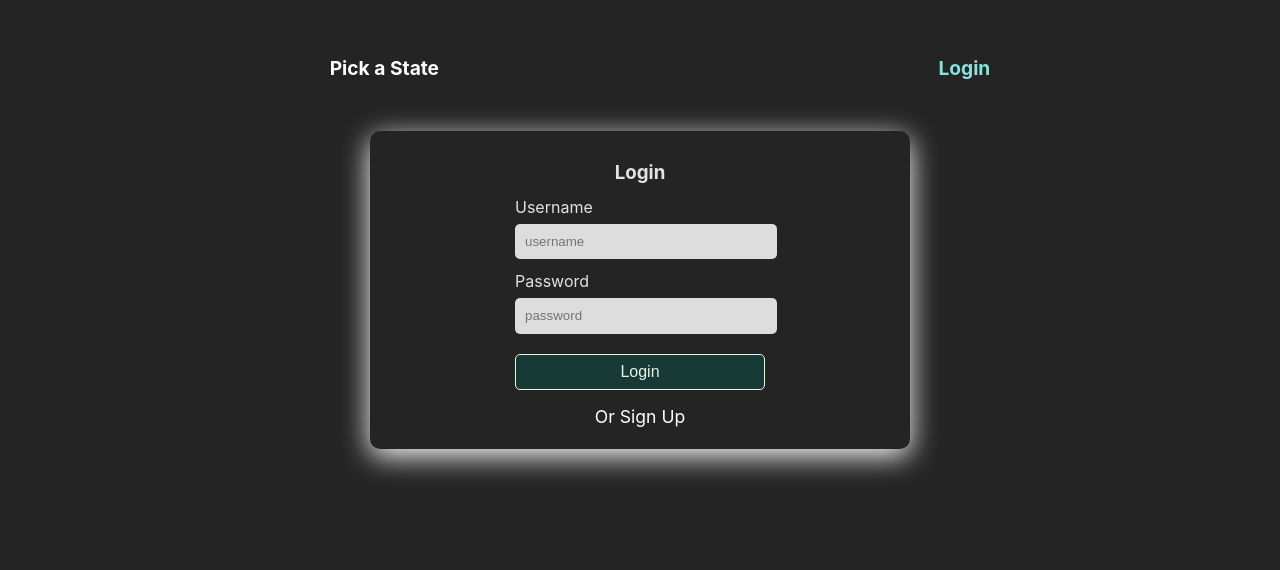
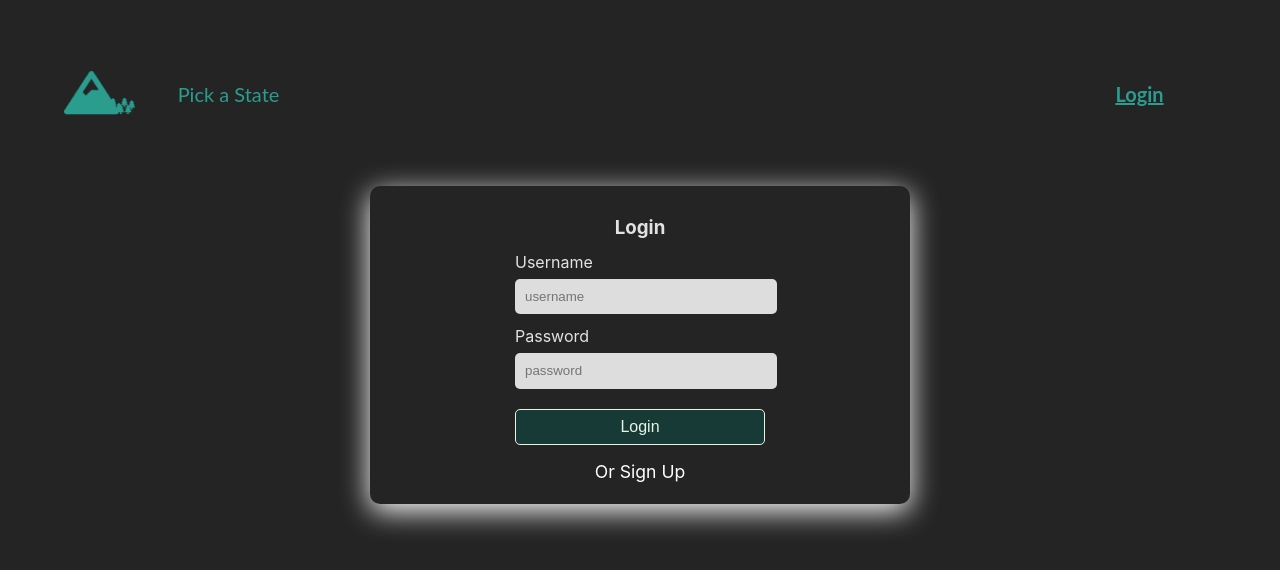
Before and after one commit to calgil/parks-app, a React (Vite) app: page /login in a window 1280 px wide. Shown: the top 570 px of the page. Built offline with nearby package versions, Linux system fonts and the light colour scheme.

Commit message:
navbar complete

```diff
--- a/src/Components/Navbar/Navbar.jsx
+++ b/src/Components/Navbar/Navbar.jsx
@@ -2,27 +2,32 @@ import s from "./Navbar.module.css";
 import { NavLink } from "react-router-dom";
 import { UserInfo } from "../UserInfo/UserInfo";
 import { useRootLoaderData } from "../Root/Root";
+import logo from "../../assets/logo.png";
 import classNames from "classnames";
 
 export const Navbar = () => {
   const { user } = useRootLoaderData();
+
   return (
-    <nav>
+    <nav className={s.nav}>
+      <div className={s.logo}>
+        <a href="/">
+          <img src={logo} alt="logo" />
+        </a>
+      </div>
       <ul className={s.navbar}>
-        <li className={s.li}>
+        <li className={s.linkContainer}>
           <NavLink
-            className={({ isActive }) =>
-              isActive ? `${s.link} ${s.active}` : `${s.link}`
-            }
+            className={({ isActive }) => (isActive ? `${s.active}` : undefined)}
             to="/"
           >
             Pick a State
           </NavLink>
         </li>
-        {user ? (
-          <UserInfo userId={user.id} />
-        ) : (
-          <li className={s.li}>
+        {user && <UserInfo />}
+      </ul>
+      {!user && (
+        <div className={s.linkContainer}>
           <NavLink
             className={({ isActive }) =>
               isActive ? `${s.link} ${s.active}` : `${s.link}`
@@ -31,9 +36,8 @@ export const Navbar = () => {
           >
             Login
           </NavLink>
-          </li>
+        </div>
       )}
-      </ul>
     </nav>
   );
 };
--- a/src/Components/Navbar/Navbar.module.css
+++ b/src/Components/Navbar/Navbar.module.css
@@ -1,27 +1,46 @@
+.nav {
+  display: flex;
+  align-items: center;
+  justify-content: space-between;
+  max-width: 1200px;
+  height: 80px;
+  margin-left: 56px;
+  margin-top: 56px;
+  margin-right: 80px;
+}
+
 .navbar {
   display: flex;
   align-items: center;
-  justify-content: space-around;
+  flex: 1;
 }
 
-.li {
-  list-style: none;
-}
-.link {
-  text-decoration: none;
-  color: white;
-  font-size: 1.2rem;
-  font-weight: 700;
+.logo {
+  max-width: 72px;
 }
 
-.link:visited {
-  color: white;
+.linkContainer {
+  list-style: none;
+  min-width: 105px;
+}
+.linkContainer a {
+  text-decoration: none;
+  font-family: "Lato";
+  font-style: normal;
+  font-weight: 400;
+  font-size: 1.25rem;
+  line-height: 1.25rem;
+  color: #2a9d8f;
+  transition: all 150ms ease-in-out;
 }
 
-.link:hover {
+.linkContainer a:hover {
+  text-decoration: underline;
+  font-weight: 600;
+}
+
+.linkContainer a:active,
+.linkContainer .active {
+  font-weight: 700;
   text-decoration: underline;
 }
-
-.link.active {
-  color: rgb(136, 226, 220);
-}
--- a/src/Components/UserActions/UserActions.jsx
+++ b/src/Components/UserActions/UserActions.jsx
@@ -11,7 +11,6 @@ export const deleteAction = async ({ params }) => {
 };
 
 export const logoutAction = () => {
-  console.log("logout");
   localStorage.removeItem("user");
   return redirect("/");
 };
@@ -20,9 +19,6 @@ export const UserActions = () => {
   const { user } = useRootLoaderData();
   const [showActions, setShowActions] = useState(false);
   const actionContainerRef = useRef(null);
-
-  // TODO: Refactor click outside function
-  // This works to close the 'user actions' dropdown, but I am sure there is a better way
 
   const handleClickOutside = (e) => {
     if (
@@ -44,7 +40,10 @@ export const UserActions = () => {
       className={s.actionContainer}
       onClick={() => setShowActions(true)}
     >
-      <h3 className={s.username}>
+      {/* <h3 className={s.username}> */}
+      <h3
+        className={showActions ? `${s.username} ${s.active}` : `${s.username}`}
+      >
         Hi, {capitalizeFirstLetter(user.username)}!
       </h3>
       <button className={s.actionBtn}>
--- a/src/Components/UserActions/UserActions.module.css
+++ b/src/Components/UserActions/UserActions.module.css
@@ -4,13 +4,25 @@
   font-weight: 900;
 }
 
-.actionContainer:hover {
-  text-decoration: underline;
+.username {
+  display: inline;
+  font-family: "Lato";
+  font-style: normal;
+  font-weight: 400;
+  font-size: 1.25rem;
+  line-height: 1.25rem;
+  color: #2a9d8f;
+  cursor: pointer;
 }
 
-.username {
-  display: inline;
-  font-size: 1.1rem;
+.username:hover {
+  text-decoration: underline;
+  font-weight: 600;
+}
+
+.username.active {
+  font-weight: 700;
+  text-decoration: underline;
 }
 
 .actionBtn {
@@ -18,7 +30,8 @@
   border: none;
   margin-left: 5px;
   font-size: 1rem;
-  color: white;
+  color: #2a9d8f;
+  cursor: pointer;
 }
 
 .actionsDropdown {
--- a/src/Components/UserInfo/UserInfo.jsx
+++ b/src/Components/UserInfo/UserInfo.jsx
@@ -1,31 +1,34 @@
 import s from "./UserInfo.module.css";
 import { NavLink } from "react-router-dom";
 import { UserActions } from "../UserActions/UserActions";
+import { useRootLoaderData } from "../Root/Root";
 
-export const UserInfo = ({ userId }) => {
+export const UserInfo = () => {
   return (
+    <div className={s.userLinks}>
       <ul className={s.navbar}>
-      <li className={s.li}>
+        <li className={s.linkContainer}>
           <NavLink
             className={({ isActive }) =>
               isActive ? `${s.link} ${s.active}` : `${s.link}`
             }
-          to={`/visited/${userId}`}
+            to={"/visited"}
           >
             Visited
           </NavLink>
         </li>
-      <li className={s.li}>
+        <li className={s.linkContainer}>
           <NavLink
             className={({ isActive }) =>
               isActive ? `${s.link} ${s.active}` : `${s.link}`
             }
-          to={`/next-adventure/${userId}`}
+            to={"/next-adventure"}
           >
             Next Adventure
           </NavLink>
         </li>
+      </ul>
       <UserActions />
-    </ul>
+    </div>
   );
 };
--- a/src/Components/UserInfo/UserInfo.module.css
+++ b/src/Components/UserInfo/UserInfo.module.css
@@ -1,29 +1,39 @@
+.userLinks {
+  display: flex;
+  align-items: center;
+  width: 100%;
+}
+
 .navbar {
   display: flex;
   align-items: center;
-  justify-content: space-around;
   flex: 1;
+  gap: 20px;
 }
 
-.li {
+.linkContainer {
   list-style: none;
+  min-width: 105px;
+  text-align: left;
 }
-.link {
+.linkContainer a {
   text-decoration: none;
-  color: white;
-  font-size: 1.1rem;
+  font-family: "Lato";
+  font-style: normal;
+  font-weight: 400;
+  font-size: 1.25rem;
+  line-height: 1.25rem;
+  color: #2a9d8f;
+  transition: all 150ms ease-in-out;
+}
+
+.linkContainer a:hover {
+  text-decoration: underline;
   font-weight: 600;
 }
 
-.link:visited {
-  color: white;
-}
-
-.link:hover {
+.linkContainer a:active,
+.linkContainer .active {
+  font-weight: 700;
   text-decoration: underline;
 }
-
-.link.active {
-  color: rgb(136, 226, 220);
-  text-decoration: underline;
-}
--- a/src/index.css
+++ b/src/index.css
@@ -18,7 +18,6 @@
 #root {
   max-width: 1280px;
   margin: 0 auto;
-  padding: 2rem;
   text-align: center;
 }
 
--- a/src/main.jsx
+++ b/src/main.jsx
@@ -143,7 +143,7 @@ const router = createBrowserRouter([
             loader: parkDetailsLoader,
           },
           {
-            path: "next-adventure/:userId",
+            path: "next-adventure",
             element: (
               <ProtectedRoute>
                 <NextAdventure />
@@ -151,7 +151,7 @@ const router = createBrowserRouter([
             ),
           },
           {
-            path: "visited/:userId",
+            path: "visited",
             element: (
               <ProtectedRoute>
                 <Visited />
```
Also changed, not shown: src/assets/logo.png (added). Lines whose indentation alone changed are shown as unchanged.
